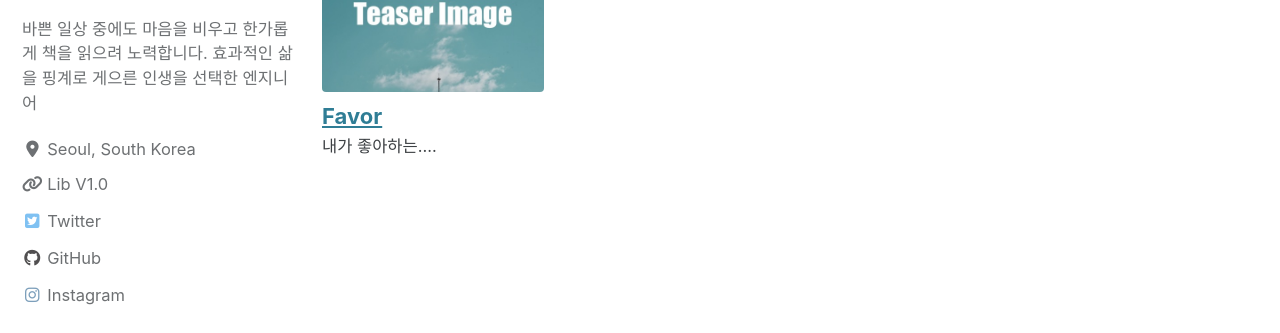
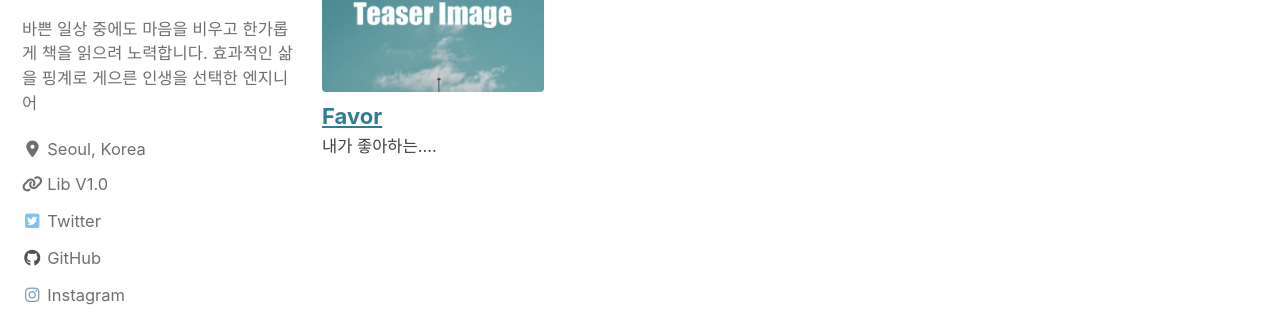
Before and after one commit to deftone2000/cosmo-s-archive, a Jekyll site: the page built from _pages/portfolio-archive.md, in a window 1280 px wide. Shown: the part 267-600 px from the top of the page. Built offline with Jekyll 4.4.1, drawn with Linux system fonts in a browser that asks for light colours; cached includes are drawn as plain includes; nearby versions of some CDN libraries; comment, search, counter and statistics services are not loaded; a style sheet for code colours, icons or effects is not loaded.

Commit message:
no message

```diff
--- a/_config.yml
+++ b/_config.yml
@@ -93,11 +93,11 @@ author:
   name             : *name # *name is a YAML reference pointing to the &anchor earlier
   avatar           : "/assets/images/jungsoo-lim-photo.jpg"
   bio              : "바쁜 일상 중에도 마음을 비우고 한가롭게 책을 읽으려 노력합니다. 효과적인 삶을 핑계로 게으른 인생을 선택한 엔지니어"
-  location         : "Seoul, South Korea"
+  location         : "Seoul, Korea"
   links:
     - label: "Lib V1.0"
       icon: "fas fa-fw fa-link"
-      url: "https://deftone2000.github.io"
+      url: "https://deftone2000.github.io/cosmos-lib-v01"
     - label: "Twitter"
       icon: "fab fa-fw fa-twitter-square"
       url: "https://twitter.com/deftone2000"
```
